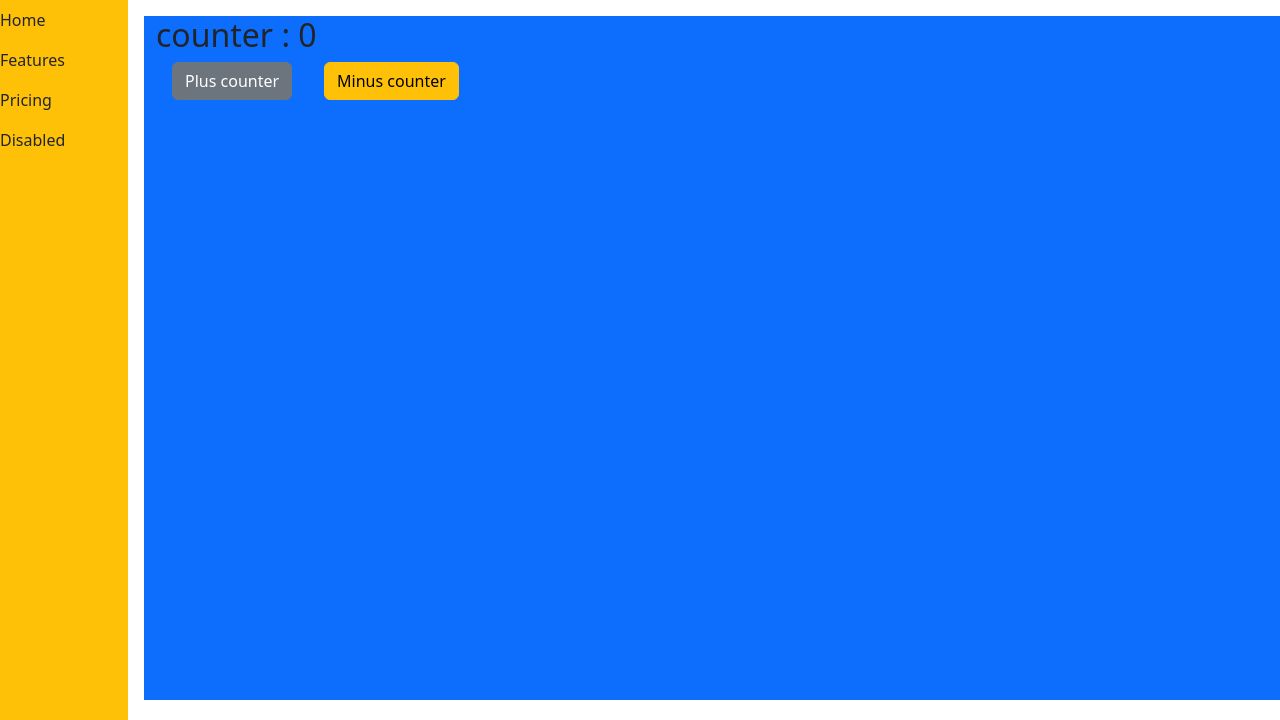
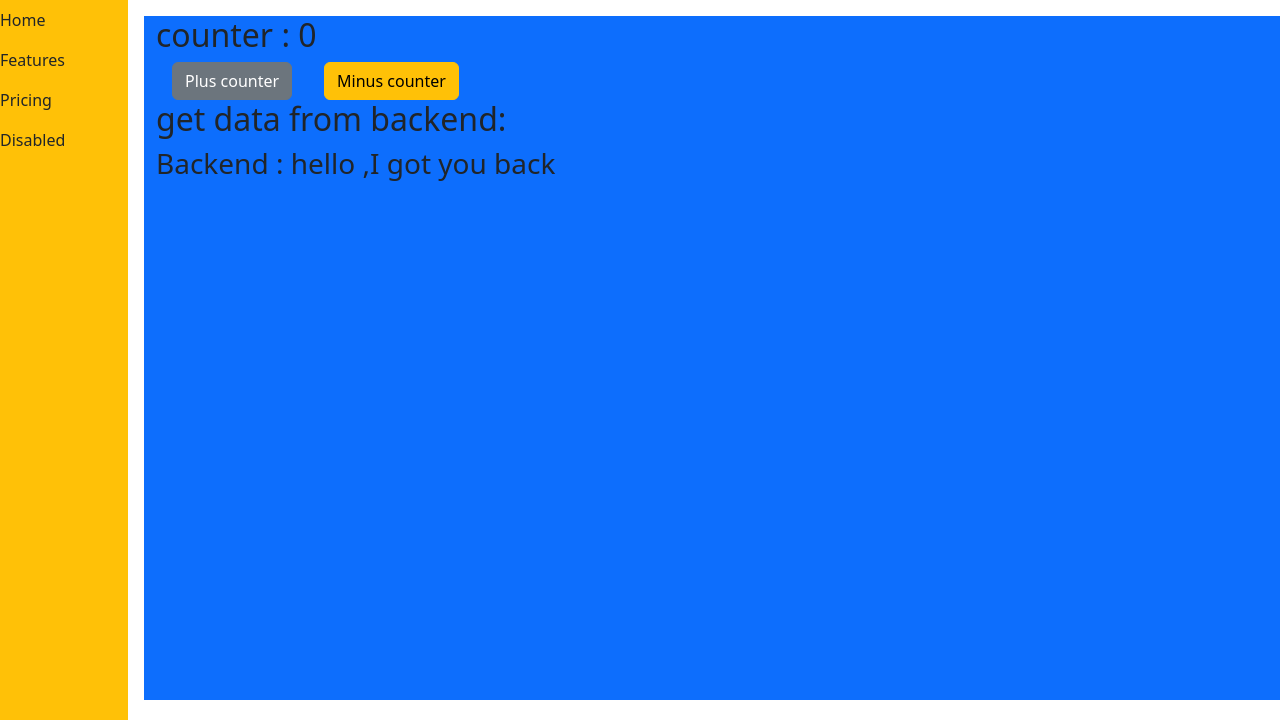
Before and after one commit to mangalametta/flask-vue-project-template, a Flask app: page / in a window 1280 px wide. Shown: the part 80-800 px from the top of the page. Run offline with Flask 2, Linux system fonts and the light colour scheme; some libraries are stand-ins or nearby versions.

Commit message:
add api services example

```diff
--- a/main.py
+++ b/main.py
@@ -2,9 +2,11 @@ from flask import Flask, request, render_template
 from flask_cors import CORS
 from waitress import serve
 
+
 def response(code, message, data=None):
     # code=0 for success, code=1 for fail
     return {'code': code, 'message': message, 'data': data}
+
 
 class CustomFlask(Flask):
     jinja_options = Flask.jinja_options.copy()
@@ -14,6 +16,7 @@ class CustomFlask(Flask):
         variable_start_string='%%',
         variable_end_string='%%',
     ))
+
 
 app = CustomFlask(__name__)
 app.config['JSON_SORT_KEYS'] = False
@@ -25,12 +28,15 @@ CORS(app)
 def home():
     return render_template('home.html')
 
-@app.route('/direction-control', methods=['POST'])
+
+@app.route('/get-info-from-backend', methods=['POST'])
 def direction_control():
 
     data = request.get_json()
-    direction = data['direction']
-    return response(0, direction)
+    text = data['text']
+    resData = text + ' ,I got you back'
+    return response(0, 'success', resData)
+
 
 def main():
 
@@ -40,5 +46,5 @@ def main():
     # serve(app,host="0.0.0.0",port=8080)
 
 
-if __name__ =="__main__":
+if __name__ == "__main__":
     main()
--- a/static/js/home.js
+++ b/static/js/pages/home.js
@@ -1,11 +1,13 @@
 const app = Vue.createApp({
     data() {
         return {
-            counter:0,
+            counter: 0,
+            response: '',
         }
     },
     methods: {
-        initHomeStatus: function () {
+        initHomeStatus: async function () {
+            this.response = await getInfoFromBackend('hello')
             console.log("finish init")
         },
     },
--- /dev/null
+++ b/static/js/services/api.services.js
@@ -0,0 +1,18 @@
+async function getInfoFromBackend(text) {
+    const reqData = { text }
+
+    const response = await axios({
+        method: "post",
+        url: '/get-info-from-backend',
+        data: reqData,
+        headers: { 'Content-Type': 'application/json' }
+    })
+
+    if (response.status !== 200) return
+
+    const resData = response.data
+    if (!resData) return
+
+    console.log(resData.message)
+    return resData.data
+}
--- a/templates/base.html
+++ b/templates/base.html
@@ -28,7 +28,7 @@
     <script src="https://cdn.jsdelivr.net/npm/axios/dist/axios.min.js"></script>
 
     <!-- custom css file-->
-    <link type="text/css" href="static\styles\base.css" rel="stylesheet" />
+    <link type="text/css" href="static/styles/base.css" rel="stylesheet" />
 
 </head>
 
--- a/templates/home.html
+++ b/templates/home.html
@@ -1,7 +1,7 @@
 {% extends "base.html" %}
 {% block content %}
 
-<link type="text/css" href="static\styles\home.css" rel="stylesheet" />
+<link type="text/css" href="static/styles/home.css" rel="stylesheet" />
 
 <div id="app" class="container mx-3 my-3 bg-primary" style="height: 95%;">
     <h2> counter : {{counter}}</h2>
@@ -13,10 +13,12 @@
         data-bs-title="--" @click="counter--">
         Minus counter
     </button>
+    <h2>get data from backend:</h2>
+    <h3>Backend : {{response}}</h3>
 </div>
 
-
-<script src="static\js\home.js" type="text/javascript"></script>
+<script src="static/js/services/api.services.js" type="text/javascript"></script>
+<script src="static/js/pages/home.js" type="text/javascript"></script>
 <script>
     const tooltipTriggerList = document.querySelectorAll('[data-bs-toggle="tooltip"]')
     const tooltipList = [...tooltipTriggerList].map(tooltipTriggerEl => new bootstrap.Tooltip(tooltipTriggerEl))
```
